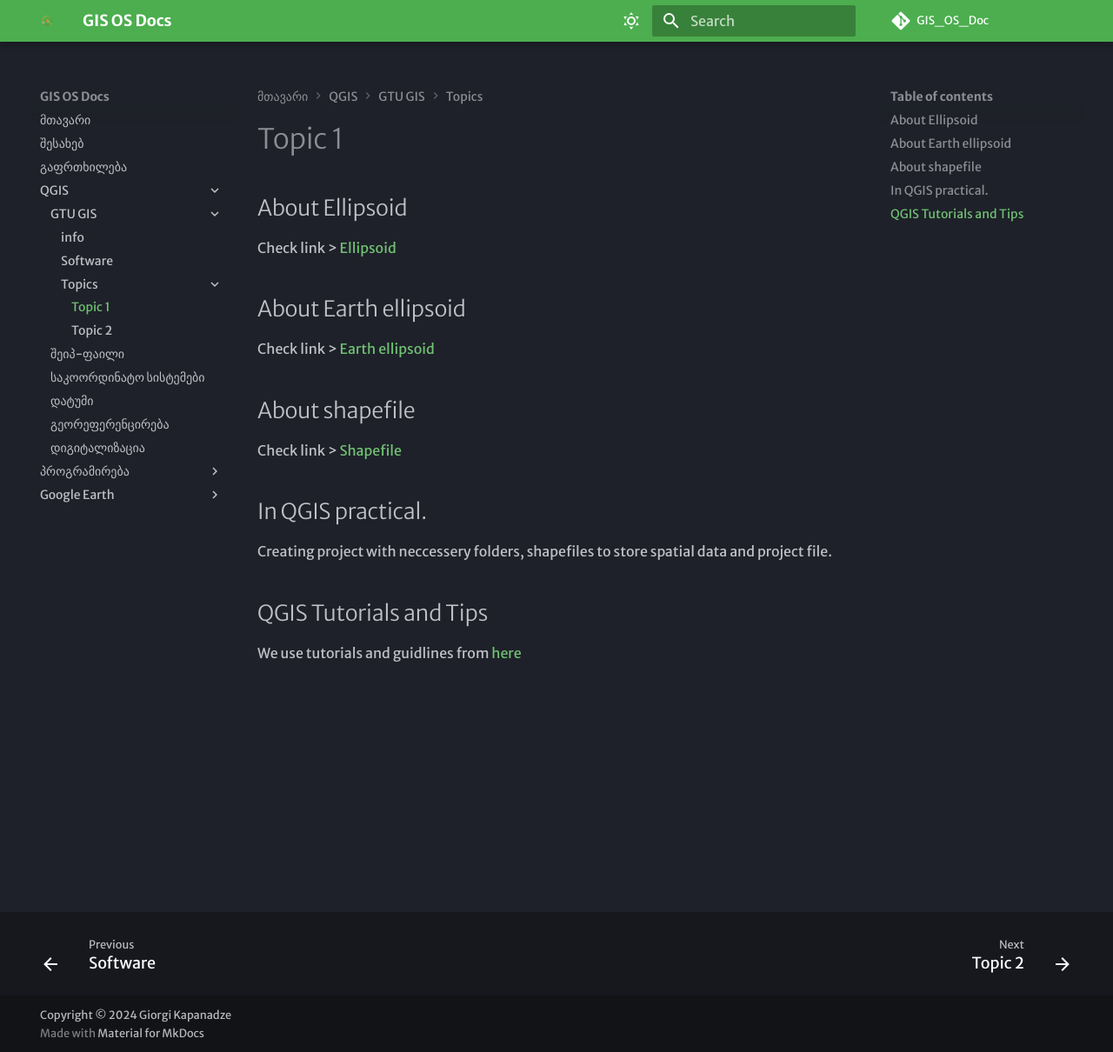
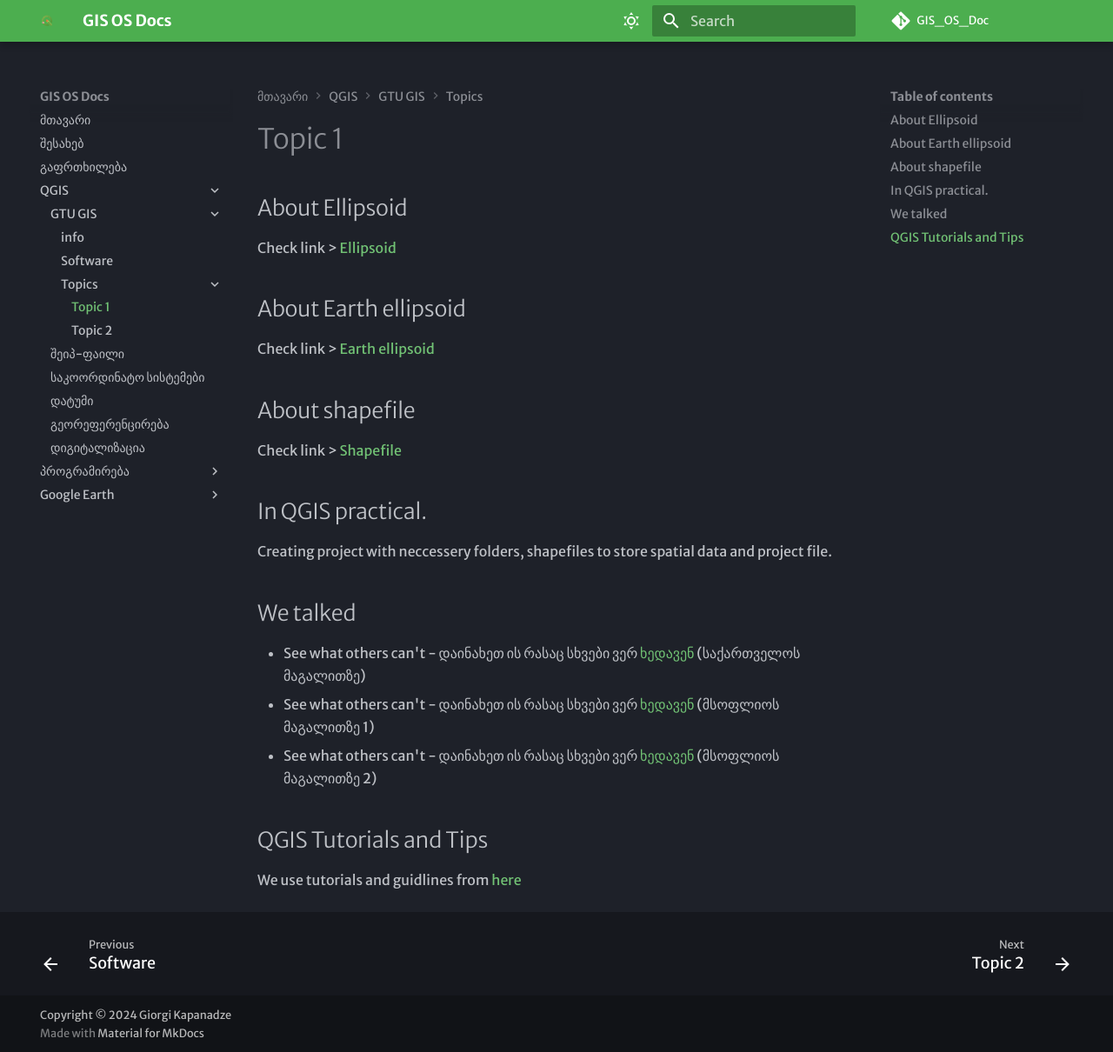
Before and after one commit to ezdanapak/GIS_OS_Doc, an MkDocs documentation site: the page built from docs/QGIS/GTU_GIS/topic_1.md, in a window 1280 px wide and 1210 px high. Shown: the whole window at 87% size. Built offline with MkDocs 1.6.1 and Material for MkDocs 9.7.7, drawn with Linux system fonts in a browser that asks for light colours; some web fonts are replaced; comment, search, counter and statistics services are not loaded.

Commit message:
added new topics

```diff
--- a/docs/QGIS/GTU_GIS/topic_1.md
+++ b/docs/QGIS/GTU_GIS/topic_1.md
@@ -14,5 +14,16 @@ Check link > [Shapefile](https://en.wikipedia.org/wiki/Shapefile)
 
 Creating project with neccessery folders, shapefiles to store spatial data and project file.
 
+## We talked
+
+- See what others can't -
+დაინახეთ ის რასაც სხვები ვერ [ხედავენ](https://kapanadze.medium.com/დაინახეთ-ის-რასაც-სხვები-ვერ-ხედავენ-5608e04f90ff) (საქართველოს მაგალითზე)
+- See what others can't -
+დაინახეთ ის რასაც სხვები ვერ [ხედავენ](https://kapanadze.medium.com/დაინახეთ-ის-რასაც-სხვები-ვერ-ხედავენ-dbdca99d8fa4) (მსოფლიოს მაგალითზე 1)
+- See what others can't -
+დაინახეთ ის რასაც სხვები ვერ [ხედავენ](https://kapanadze.medium.com/დაინახეთ-ის-რასაც-სხვები-ვერ-ხედავენ-991d466bb9eb) (მსოფლიოს მაგალითზე 2)
+
+
+
 ## QGIS Tutorials and Tips
 We use tutorials and guidlines from [here](https://www.qgistutorials.com/en/index.html)
```
